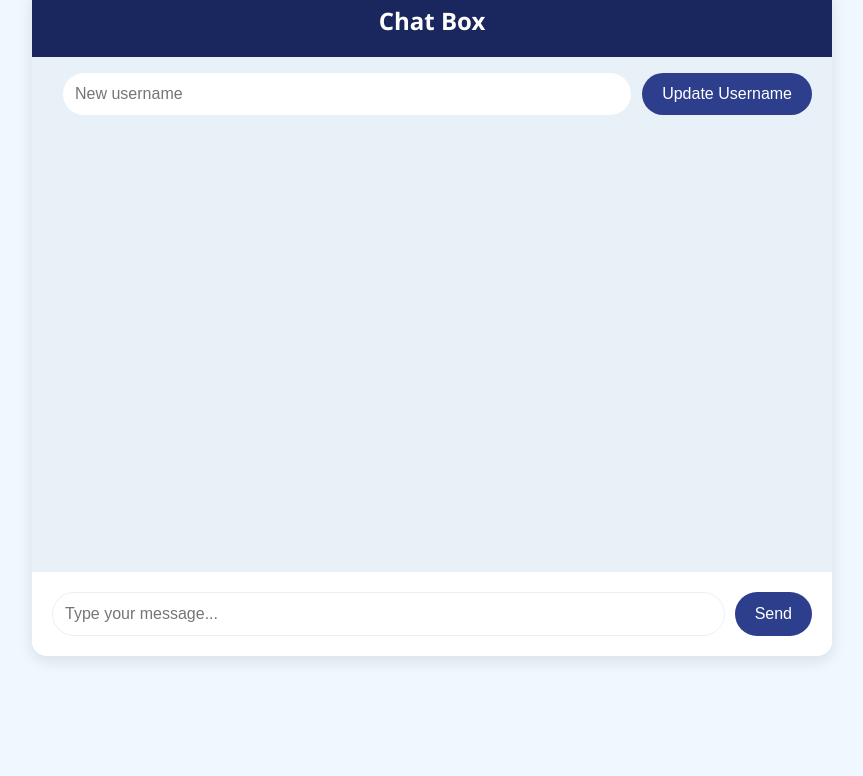
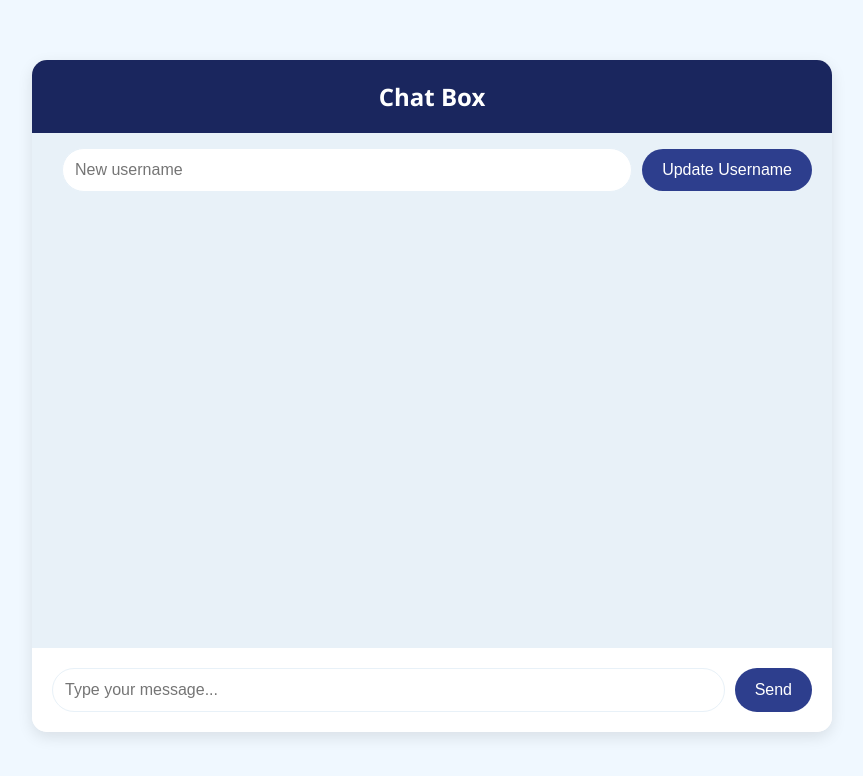
Before and after one commit to luca-nguyen/chat-box, a Flask app: page / in a window 1280 px wide. Shown: the top 776 px of the page, without its empty margins (208-1071 px from the left). Run offline with Flask 3, Linux system fonts and the light colour scheme; some libraries are stand-ins or nearby versions.

Commit message:
fixed blurring issue, application is now centered

```diff
--- a/templates/index.html
+++ b/templates/index.html
@@ -32,17 +32,12 @@
 			}
 
 			.chat-container {
-				width: 800px;
-				margin: 0px auto;
+				max-width: 800px;
+				margin: 60px auto;
 				background-color: white;
 				border-radius: 15px;
 				box-shadow: 0 5px 15px rgba(0, 0, 0, 0.1);
 				overflow: hidden;
-				/* Positioning for centering */
-				position: absolute;
-				left: 50%;
-				top: 40%;
-				transform: translate(-50%, -50%);
 			}
 
 			.chat-header {
```
